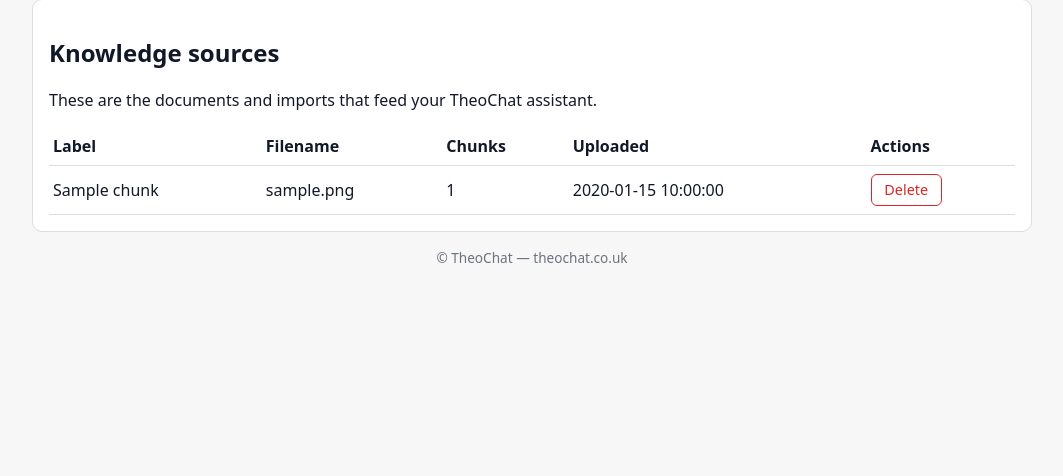
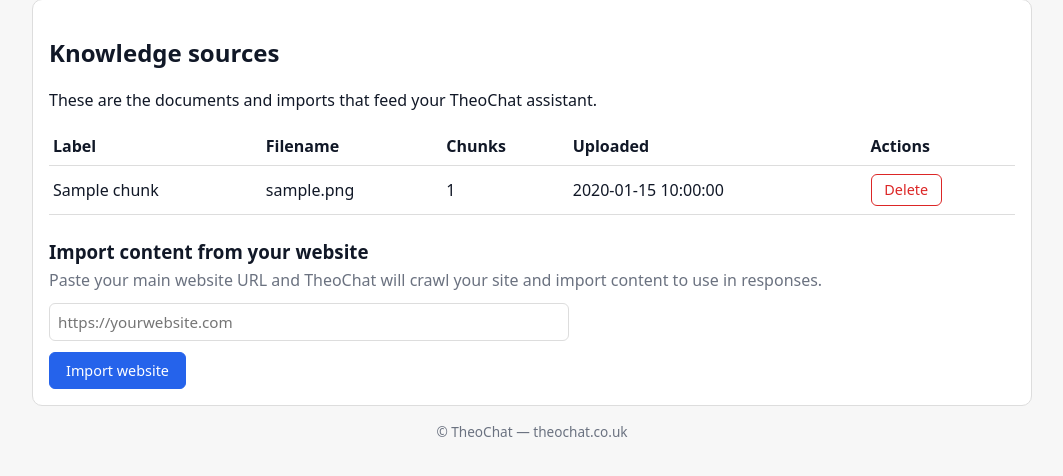
Before and after one commit to thebyrnedboy/AI-CHATBOT, a Flask app: page /knowledge in a window 1280 px wide. Shown: the part 112-588 px from the top of the page, without its empty margins (108-1171 px from the left). Run offline with Flask 3, Linux system fonts and the light colour scheme; a user stored in the database is signed in; tables that the repository leaves empty hold one stand-in row (values such as "Sample post").

Commit message:
- Added a dedicated website URL input form under the file upload area on the Knowledge page - Wired the form to the existing /import_site route using a standardised website_url field - Ensured full-site crawl is triggered automatically from the given URL, with any page limits handled only via internal code (no user-facing options) - Kept existing upload, RAG, and embed snippet gating logic intact while allowing users to populate knowledge by importing their website content

```diff
--- a/app.py
+++ b/app.py
@@ -1381,25 +1381,30 @@ def upload():
 @app.post("/import_site")
 @subscription_required
 def import_site():
-    url = (request.form.get("url") or "").strip()
+    url = (request.form.get("website_url") or request.form.get("url") or "").strip()
     if not url or not url.startswith(("http://", "https://")):
-        return jsonify({"error": "Provide a full URL starting with http:// or https://"}), 400
+        flash("Provide a full URL starting with http:// or https://", "error")
+        return redirect(url_for("knowledge"))
     try:
         parsed = urlparse(url)
         if not parsed.netloc:
-            return jsonify({"error": "Invalid URL"}), 400
+            flash("Invalid URL. Please check the address and try again.", "error")
+            return redirect(url_for("knowledge"))
     except Exception:
-        return jsonify({"error": "Invalid URL"}), 400
+        flash("Invalid URL. Please check the address and try again.", "error")
+        return redirect(url_for("knowledge"))
 
     base_origin = f"{parsed.scheme}://{parsed.netloc}"
     text, _, err = fetch_page_text(url, base_origin, max_chars=15000)
     if err or not text:
-        return jsonify({"error": err or "No readable text found"}), 400
+        flash(err or "No readable text found. Please check the website and try again.", "error")
+        return redirect(url_for("knowledge"))
 
     chunks = chunk_text(text, max_chars=500)
     existing = get_chunk_count(int(current_user.id), int(current_user.business_id))
     if existing + len(chunks) > MAX_CHUNKS:
-        return jsonify({"error": "Storage limit reached. Remove files to add more."}), 400
+        flash("Storage limit reached. Remove files to add more.", "error")
+        return redirect(url_for("knowledge"))
 
     conn = get_db_connection()
     c = conn.cursor()
@@ -1417,7 +1422,8 @@ def import_site():
 
     total_chunks = get_chunk_count(int(current_user.id), int(current_user.business_id))
 
-    return jsonify({"ok": True, "num_chunks": len(chunks), "preview": text[:400], "total_chunks": total_chunks})
+    flash("Website content import completed. It may take a moment for all content to be available.", "success")
+    return redirect(url_for("knowledge"))
 # ==========================
 # Chat
 # ==========================
--- a/templates/knowledge.html
+++ b/templates/knowledge.html
@@ -36,4 +36,21 @@
   <p>No knowledge uploaded yet.</p>
 {% endif %}
 
+<div style="margin-top:1.5rem;">
+  <h3 style="margin:0 0 0.35rem;">Import content from your website</h3>
+  <p style="margin:0 0 0.75rem;color:var(--muted);">
+    Paste your main website URL and TheoChat will crawl your site and import content to use in responses.
+  </p>
+  <form action="{{ url_for('import_site') }}" method="post" style="display:flex;flex-direction:column;gap:0.65rem;max-width:520px;">
+    <input
+      type="url"
+      name="website_url"
+      required
+      placeholder="https://yourwebsite.com"
+      style="flex:1;padding:0.5rem;border-radius:6px;border:1px solid var(--border);font-size:0.95rem;"
+    />
+    <button type="submit" class="primary" style="align-self:flex-start;padding:0.5rem 1rem;border-radius:6px;">Import website</button>
+  </form>
+</div>
+
 {% endblock %}
```
